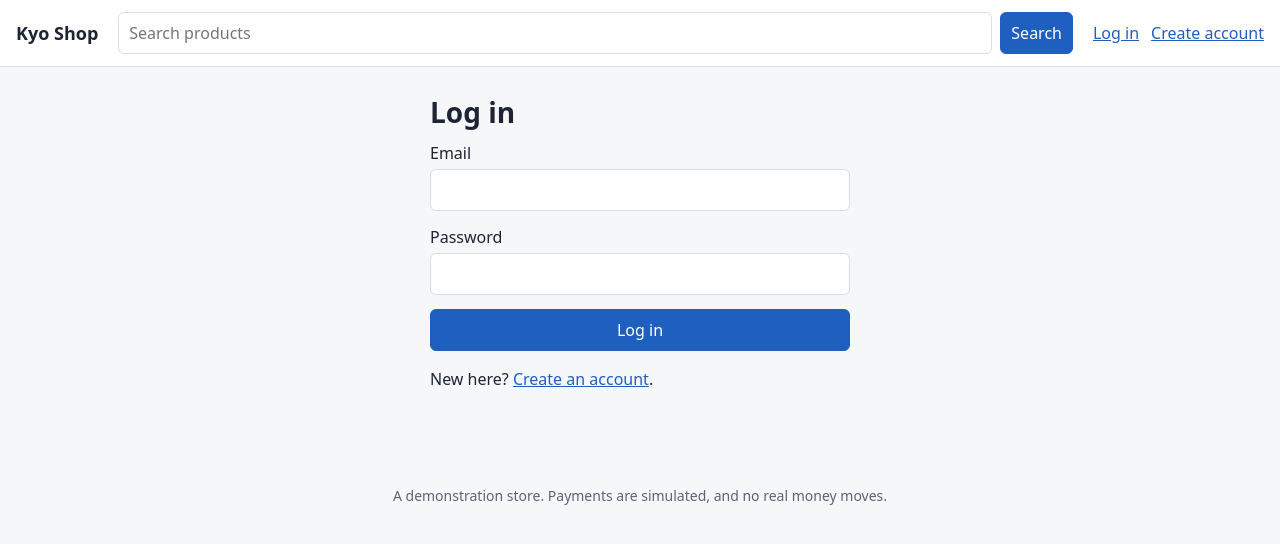
After one commit to mybelovedstar123/shopping_agent_code, a FastAPI app: template kyo/web/templates/login.html in a window 1280 px wide. The commit adds this page. Shown: the top 544 px of the page. Run offline with FastAPI, Linux system fonts and the light colour scheme; the template is opened without the code that fills it, so the values that code supplies are empty; parts of the project's set-up code (start-up, migrations or seed data) failed here and were passed over.

Commit message:
Add registration, login and logout pages
Forms show clear errors, keep what was typed except passwords, and return to the page that asked for a login without ever redirecting to another site.

Co-Authored-By: Claude Opus 5.5 <noreply@anthropic.com>

```diff
--- a/kyo/web/routes.py
+++ b/kyo/web/routes.py
@@ -6,25 +6,33 @@ from pathlib import Path
 from typing import Annotated, Any
 from urllib.parse import urlencode
 
-from fastapi import APIRouter, Depends, Request
-from fastapi.responses import HTMLResponse
+from fastapi import APIRouter, Depends, Form, Request
+from fastapi.responses import HTMLResponse, RedirectResponse
 from fastapi.templating import Jinja2Templates
 from sqlalchemy.orm import Session
 
-from ..api.deps import db
-from ..store import catalog
+from ..api.deps import COOKIE, db, set_login_cookie
+from ..store import accounts, catalog
 
 HERE = Path(__file__).parent
 STATIC_DIR = HERE / "static"
 templates = Jinja2Templates(directory=HERE / "templates")
 
-router = APIRouter(include_in_schema=False, default_response_class=HTMLResponse)
+
+def load_user(request: Request, session: Annotated[Session, Depends(db)]) -> None:
+    """Make the signed-in user, if any, available to every page."""
+    request.state.user = accounts.user_for_token(session, request.cookies.get(COOKIE))
+
+
+router = APIRouter(
+    include_in_schema=False, default_response_class=HTMLResponse, dependencies=[Depends(load_user)]
+)
 Db = Annotated[Session, Depends(db)]
 PAGE_SIZE = 12
 
 
-def render(request: Request, name: str, status_code: int = 200, **context: Any) -> HTMLResponse:
-    return templates.TemplateResponse(request, name, context, status_code=status_code)
+def render(request: Request, template: str, status_code: int = 200, **context: Any) -> HTMLResponse:
+    return templates.TemplateResponse(request, template, context, status_code=status_code)
 
 
 def not_found(request: Request, message: str = "We could not find that page.") -> HTMLResponse:
@@ -127,3 +135,86 @@ def product_page(request: Request, sku: str, session: Db) -> HTMLResponse:
         product=catalog.product_page(product),
         category_slug=product.category.slug,
     )
+
+
+def safe_next(target: str | None) -> str:
+    """Only ever redirect within this site."""
+    target = target or "/"
+    if not target.startswith("/") or target.startswith("//") or "\\" in target:
+        return "/"
+    return target
+
+
+def redirect(target: str) -> RedirectResponse:
+    return RedirectResponse(target, status_code=303)
+
+
+@router.get("/login", response_model=None)
+def login_page(request: Request, next: str = "/") -> HTMLResponse | RedirectResponse:
+    if request.state.user:
+        return redirect(safe_next(next))
+    return render(request, "login.html", next=safe_next(next), email="", error=None)
+
+
+@router.post("/login", response_model=None)
+def login(
+    request: Request,
+    session: Db,
+    email: Annotated[str, Form()] = "",
+    password: Annotated[str, Form()] = "",
+    next: Annotated[str, Form()] = "/",
+) -> HTMLResponse | RedirectResponse:
+    user = accounts.authenticate(session, email, password)
+    if user is None:
+        return render(
+            request,
+            "login.html",
+            401,
+            next=safe_next(next),
+            email=email,
+            error="Wrong email or password.",
+        )
+    response = redirect(safe_next(next))
+    set_login_cookie(response, accounts.start_session(session, user))
+    return response
+
+
+@router.get("/register", response_model=None)
+def register_page(request: Request, next: str = "/") -> HTMLResponse | RedirectResponse:
+    if request.state.user:
+        return redirect(safe_next(next))
+    return render(request, "register.html", next=safe_next(next), name="", email="", error=None)
+
+
+@router.post("/register", response_model=None)
+def register(
+    request: Request,
+    session: Db,
+    name: Annotated[str, Form()] = "",
+    email: Annotated[str, Form()] = "",
+    password: Annotated[str, Form()] = "",
+    next: Annotated[str, Form()] = "/",
+) -> HTMLResponse | RedirectResponse:
+    try:
+        user = accounts.register(session, email, name, password)
+    except accounts.AccountError as error:
+        return render(
+            request,
+            "register.html",
+            422,
+            next=safe_next(next),
+            name=name,
+            email=email,
+            error=str(error),
+        )
+    response = redirect(safe_next(next))
+    set_login_cookie(response, accounts.start_session(session, user))
+    return response
+
+
+@router.post("/logout")
+def logout(request: Request, session: Db) -> RedirectResponse:
+    accounts.end_session(session, request.cookies.get(COOKIE))
+    response = redirect("/")
+    response.delete_cookie(COOKIE)
+    return response
--- a/kyo/web/static/site.css
+++ b/kyo/web/static/site.css
@@ -117,3 +117,8 @@ button.link { background: none; border: 0; padding: 0; color: var(--accent); tex
 @media (max-width: 640px) {
   .search-layout { grid-template-columns: 1fr; }
 }
+
+.narrow { max-width: 420px; margin: 0 auto; }
+.stacked { display: flex; flex-direction: column; gap: 0.875rem; }
+.stacked label { display: flex; flex-direction: column; gap: 0.25rem; font-weight: 500; }
+.who { color: var(--muted); }
--- a/kyo/web/templates/base.html
+++ b/kyo/web/templates/base.html
@@ -15,7 +15,13 @@
       <button type="submit">Search</button>
     </form>
     <nav class="site-nav" aria-label="Main">
-      {% block nav %}{% endblock %}
+      {% if request.state.user %}
+      <span class="who">{{ request.state.user.name }}</span>
+      <form action="/logout" method="post"><button class="link" type="submit">Log out</button></form>
+      {% else %}
+      <a href="/login">Log in</a>
+      <a href="/register">Create account</a>
+      {% endif %}
     </nav>
   </header>
   <main class="page">
--- /dev/null
+++ b/kyo/web/templates/login.html
@@ -0,0 +1,15 @@
+{% extends "base.html" %}
+{% block title %}Log in - Kyo Shop{% endblock %}
+{% block content %}
+<div class="narrow">
+  <h1>Log in</h1>
+  {% if error %}<p class="error" role="alert">{{ error }}</p>{% endif %}
+  <form class="stacked" action="/login" method="post">
+    <input type="hidden" name="next" value="{{ next }}">
+    <label>Email <input type="email" name="email" value="{{ email }}" autocomplete="email" required></label>
+    <label>Password <input type="password" name="password" autocomplete="current-password" required></label>
+    <button type="submit">Log in</button>
+  </form>
+  <p>New here? <a href="/register?next={{ next|urlencode }}">Create an account</a>.</p>
+</div>
+{% endblock %}
--- a/pyproject.toml
+++ b/pyproject.toml
@@ -8,7 +8,7 @@ version = "0.1.0"
 description = "A team of independent shopping agents and the store they shop in"
 readme = "README.md"
 requires-python = ">=3.11"
-dependencies = ["sqlalchemy>=2.0", "fastapi>=0.110", "uvicorn>=0.30", "jinja2>=3.1"]
+dependencies = ["sqlalchemy>=2.0", "fastapi>=0.110", "uvicorn>=0.30", "jinja2>=3.1", "python-multipart>=0.0.9"]
 
 [project.optional-dependencies]
 dev = ["pytest>=8", "ruff>=0.13", "httpx>=0.27"]
```
Also changed, not shown: kyo/web/templates/register.html (added, +16 -0 lines), tests/web/conftest.py (+10 -0 lines), tests/web/test_auth_pages.py (added, +89 -0 lines).
